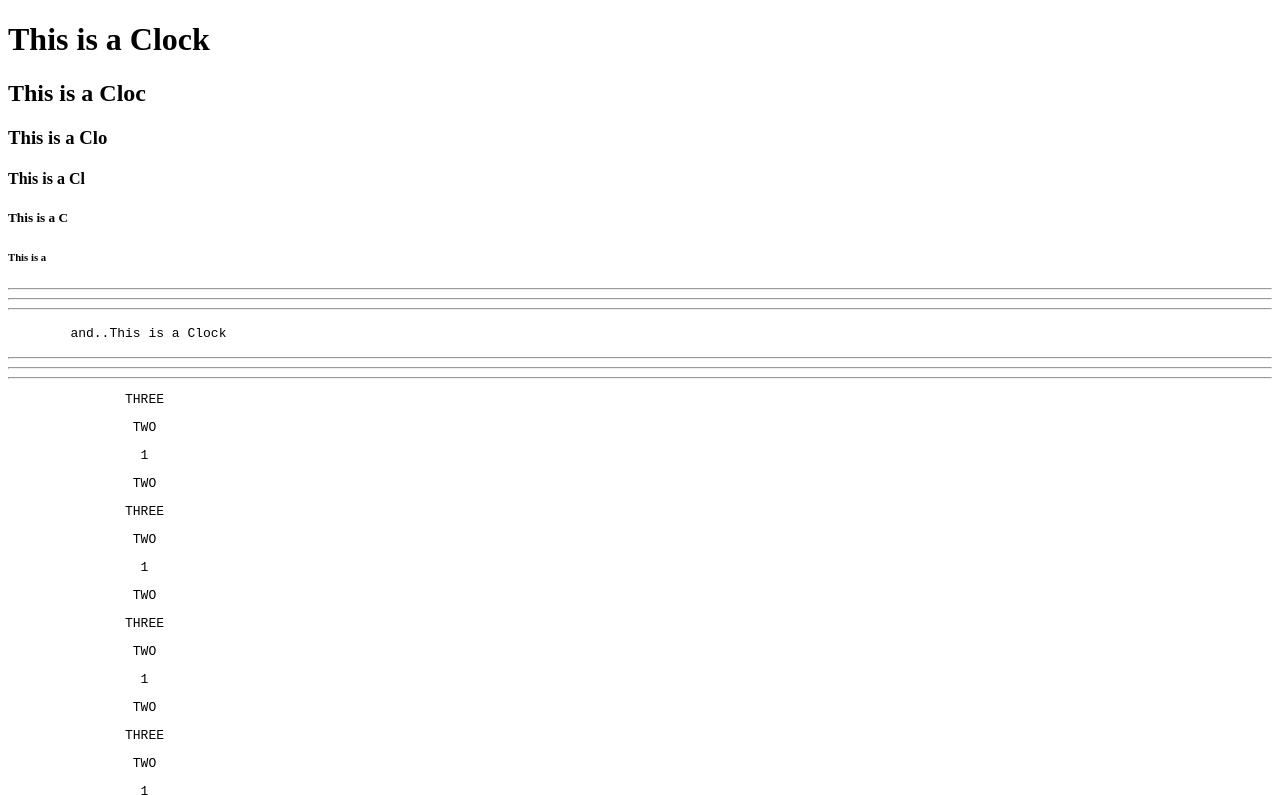
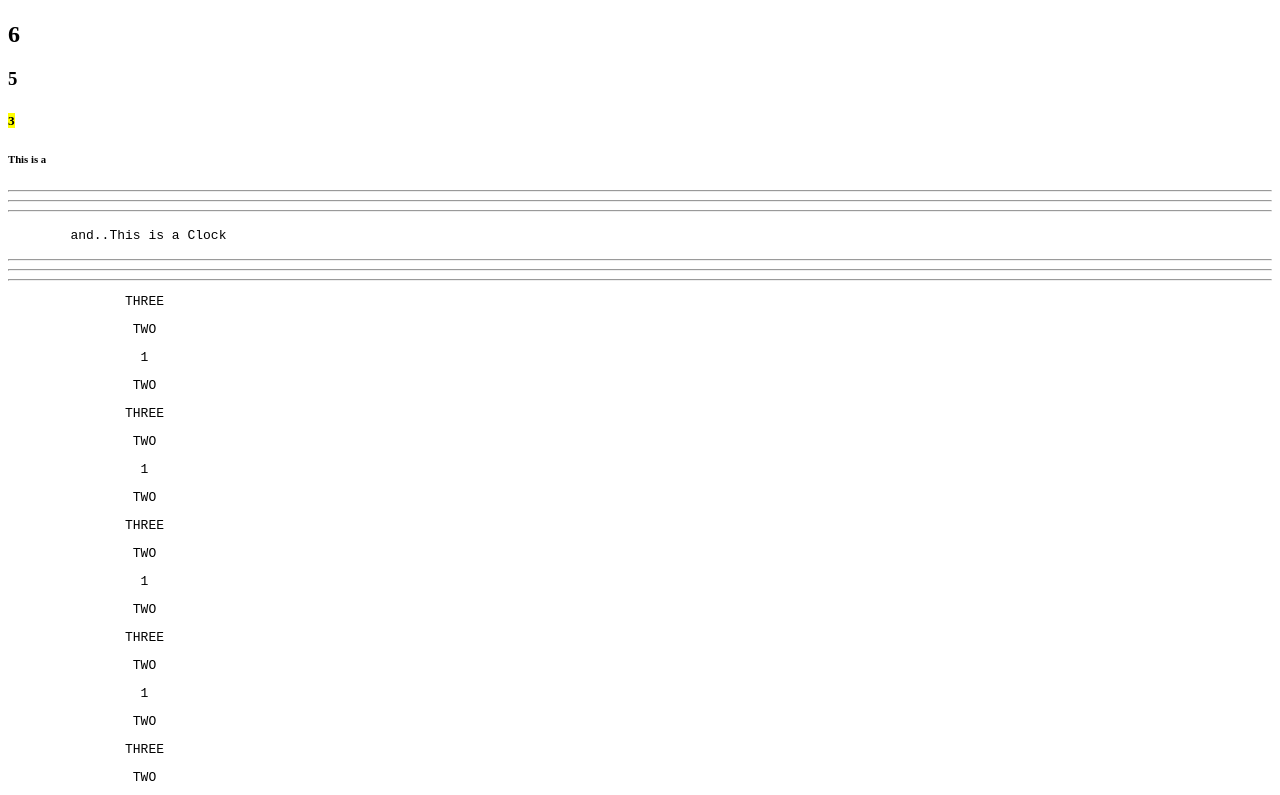
Before and after one commit to carrchadwick/Interactive_design, a plain HTML site: page clock.html in a window 1280 px wide. Shown: the top 795 px of the page. Drawn offline with Linux system fonts and the light colour scheme.

Commit message:
Updated heading

```diff
--- a/clock.html
+++ b/clock.html
@@ -6,11 +6,10 @@
 </head>
 
 <body>
-<h1>This is a Clock</h1>
-<h2>This is a Cloc</h2>
-<h3>This is a Clo</h3>
-<h4>This is a Cl</h4>
-<h5>This is a C</h5>
+<h1></h1>
+<h2>6</h2>
+<h3>5</h3>
+<h5><mark>3</mark></h5>
 <h6>This is a</h6>
 <hr>
 <hr>
```
Also changed, not shown: index.html (+1 -1 lines).
